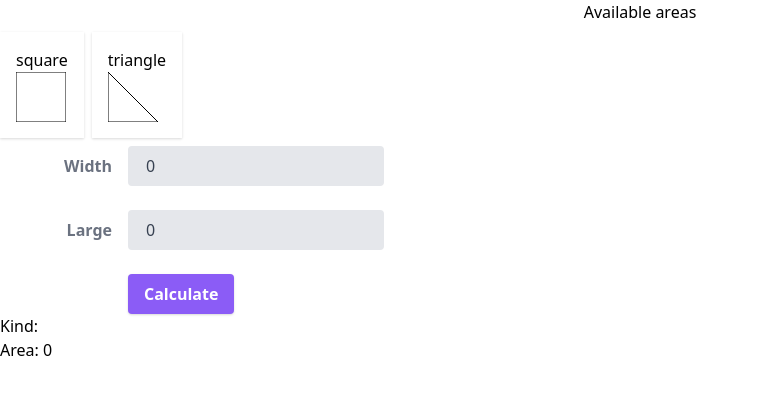
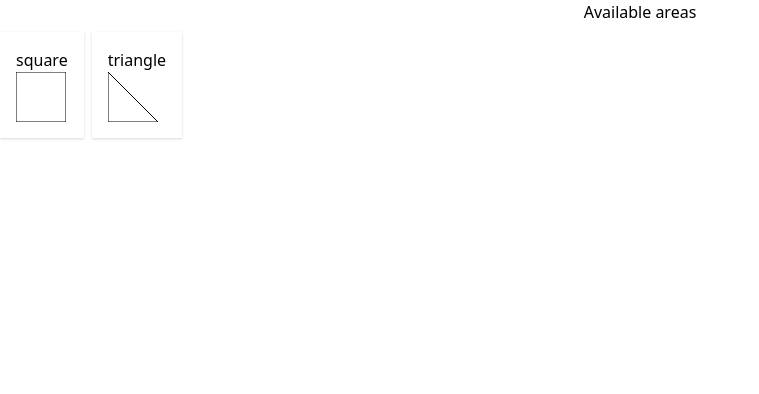
Before and after one commit to salatielosorno/tile-calculator, a React (Create React App) app: page / in a window 1280 px wide. Shown: the top 394 px of the page, without its empty margins (0-759 px from the left). Built offline with nearby package versions, Linux system fonts and the light colour scheme.

Commit message:
chore(calculator): render data input form based on selected figure

```diff
--- a/src/pages/calculator/Calculator.js
+++ b/src/pages/calculator/Calculator.js
@@ -40,16 +40,9 @@ export const Calculator = () => {
             handleClick,
         }
     ];
-
-    return (
-        <div>
-            <div>
-                <p className='mb-2 text-center'>Available areas</p>
-                <ThumbnailTools
-                    tools={tools}
-                />
-            </div>
-            <div className="w-full max-w-sm">
+    const renderDataIO = () => {
+        return <>
+        <div className="w-full max-w-sm">
                 <div className="md:flex md:items-center mb-6">
                     <div className="md:w-1/3">
                         <label className="block text-gray-500 font-bold md:text-right mb-1 md:mb-0 pr-4" htmlFor="width">
@@ -96,8 +89,19 @@ export const Calculator = () => {
             </div>
             <div>
                 <p>{`Kind: ${kind}`}</p>
-                <p>{`Area: ${area}`}</p>
+                { area > 0 && <p>{`Area: ${area}`}</p>}
             </div>
+        </>
+    }
+    return (
+        <div>
+            <div>
+                <p className='mb-2 text-center'>Available areas</p>
+                <ThumbnailTools
+                    tools={tools}
+                />
+            </div>
+            {kind && renderDataIO()}
         </div>
     )
 }
```
